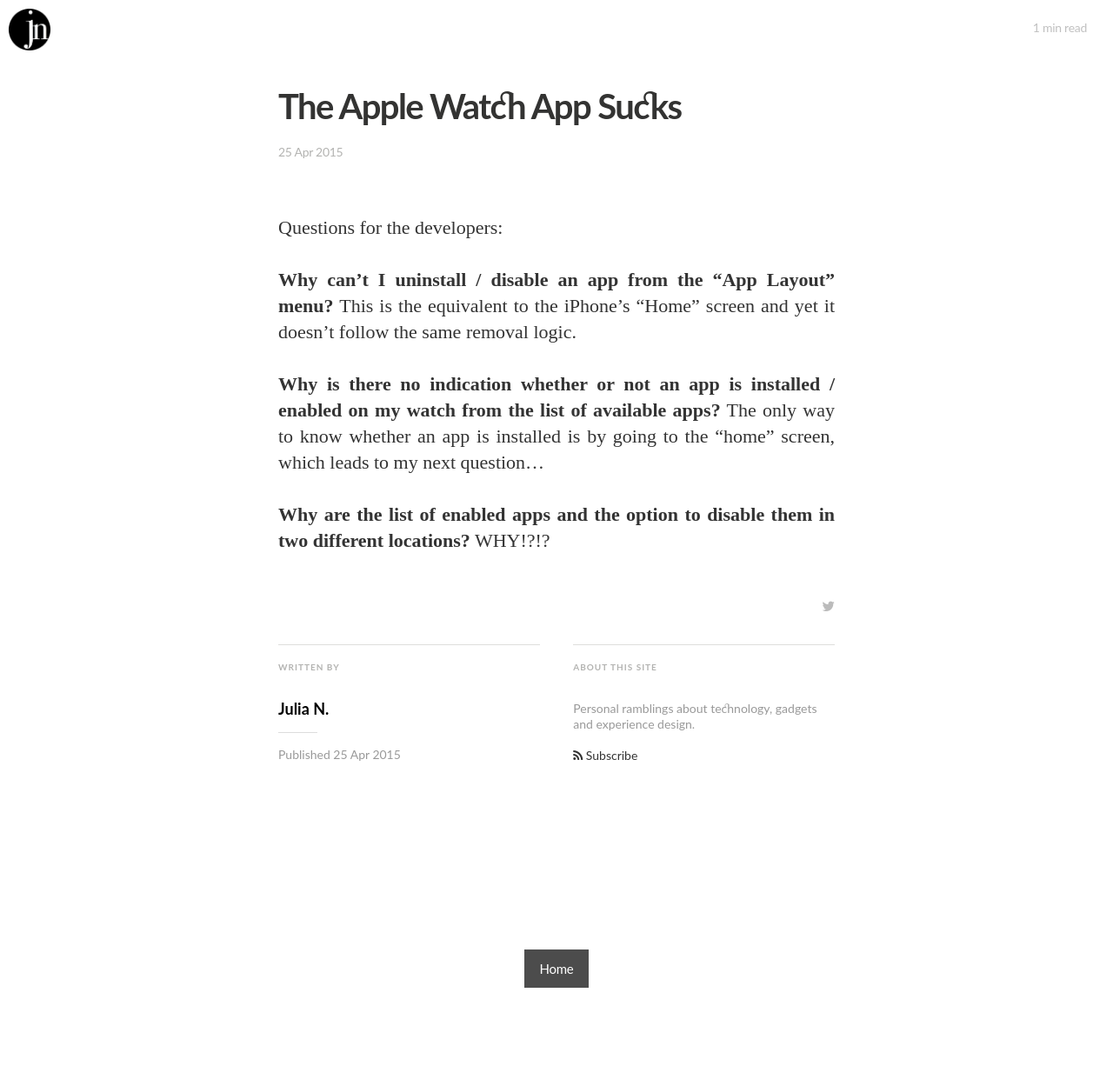
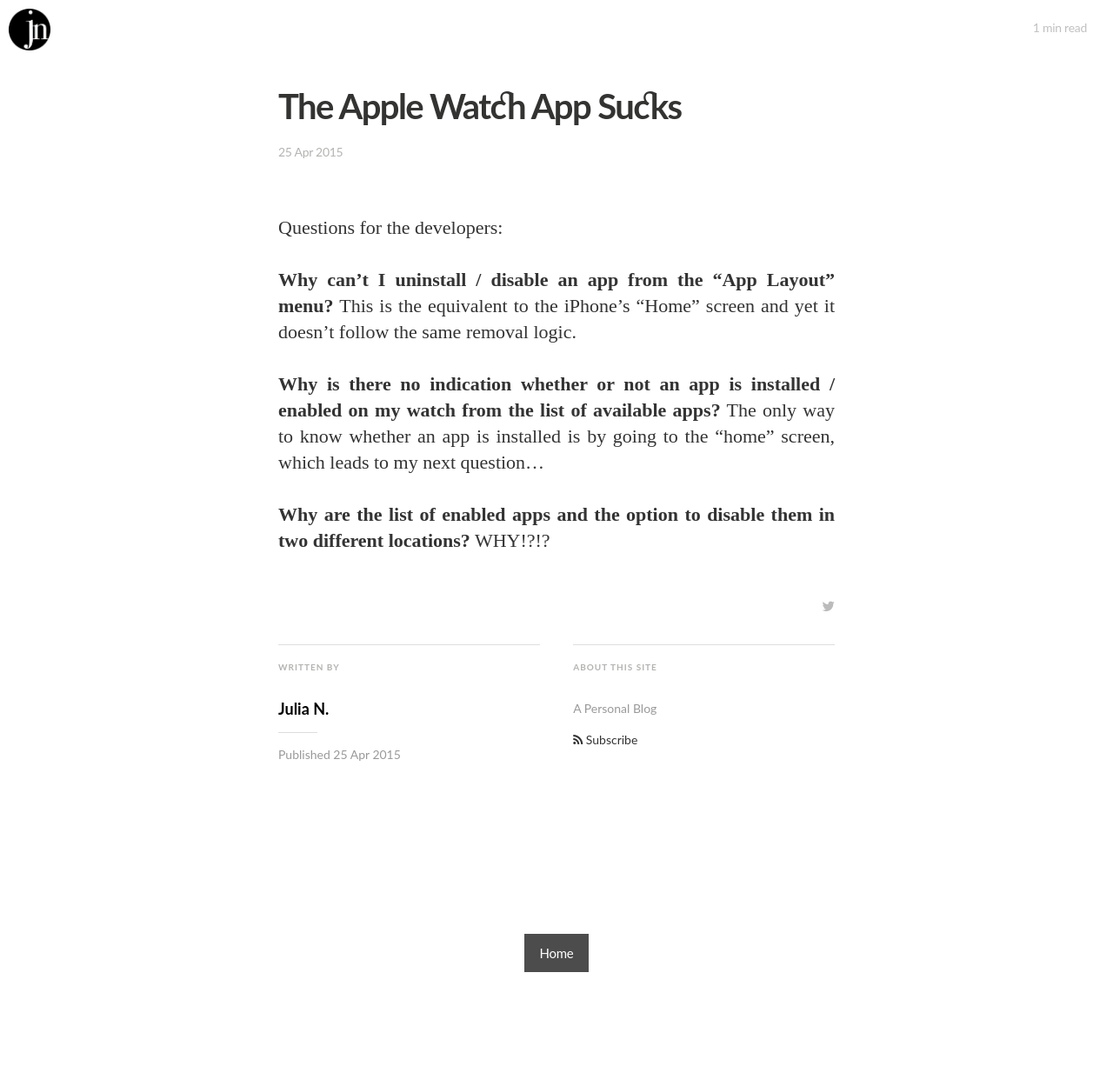
Before and after one commit to uxjulia/jekyll-blog, a Jekyll site: the page built from _posts/2015-04-25-apple-watch-app.md, in a window 1280 px wide. Shown: the whole page at 87% size. Built offline with Jekyll 4.4.1, drawn with Linux system fonts in a browser that asks for light colours; nearby versions of some CDN libraries; some web fonts are replaced.

Commit message:
Rakefile test

```diff
--- a/_config.yml
+++ b/_config.yml
@@ -7,7 +7,7 @@
 # Site settings
 title: "THE CRUMPLED LOGARITHM"
 description: > # this means to ignore newlines until "email:"
-   Personal ramblings about technology, gadgets and experience design.
+  A Personal Blog
 
 email: hi@uxjulia.com
 #blog logo
```
Also changed, not shown: _posts/2015-04-28-Ulysses-for-iPad.md (renamed from _drafts/Ulysses-for-iPad.md), 1 other file.
